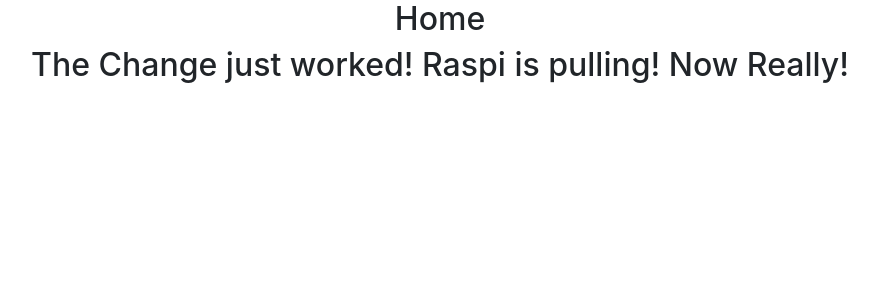
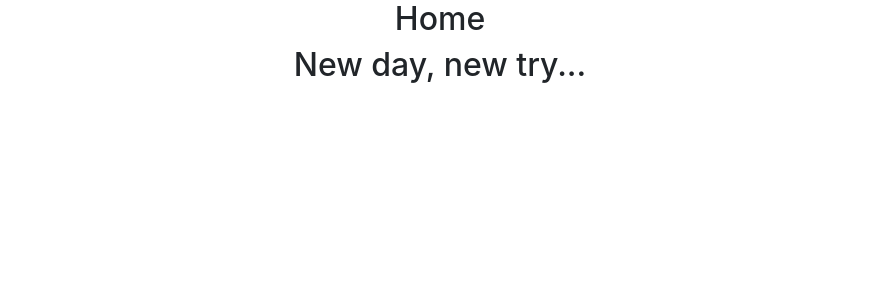
Before and after one commit to Petzys/rateyourprof, a React (Create React App) app: page /home in a window 1280 px wide. Shown: the top 300 px of the page, without its empty margins (200-1078 px from the left). Built offline with nearby package versions, Linux system fonts and the light colour scheme; the HTML template or start-up script is replaced by a standard one.

Commit message:
New day, new try...

```diff
--- a/src/pages/Home.tsx
+++ b/src/pages/Home.tsx
@@ -3,7 +3,7 @@ function Home() {
     return (
         <div>
             <h2>Home</h2>
-            <h2> The Change just worked! Raspi is pulling! Now Really!</h2>
+            <h2> New day, new try...</h2>
         </div>
     );
 }
```
